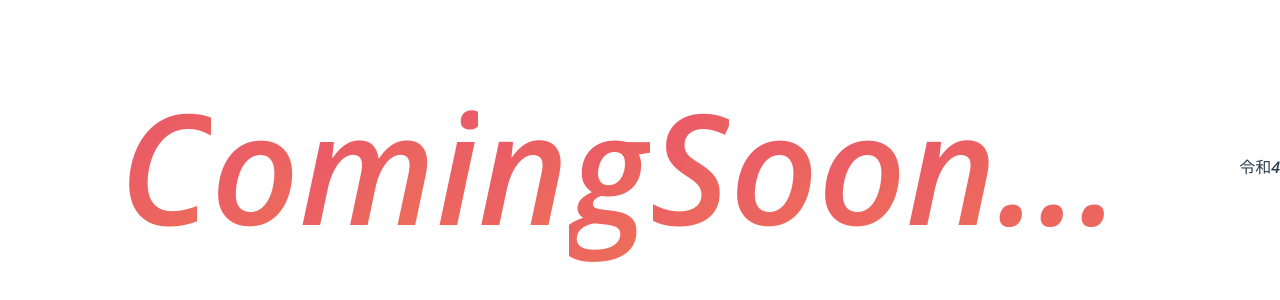
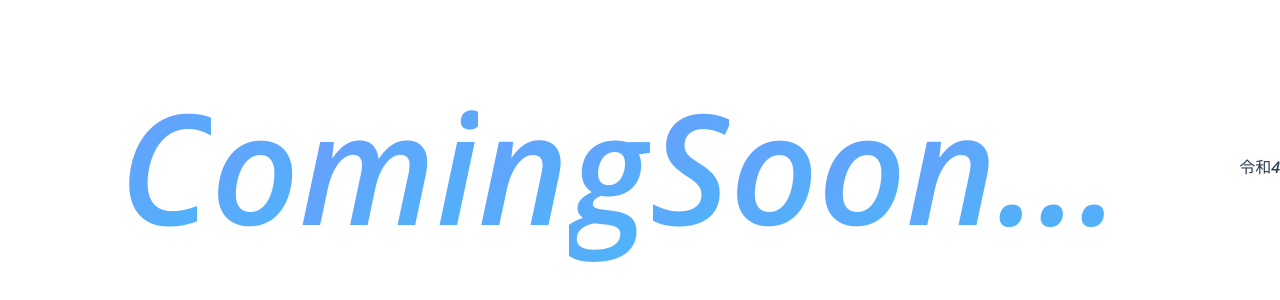
Before and after one commit to shion1305/coming-soon-template, a Vue app: page / in a window 1280 px wide. Shown: the part 234-534 px from the top of the page. Built offline with nearby package versions, Linux system fonts and the light colour scheme.

Commit message:
💄 change gradient

```diff
--- a/src/components/TextBouncing.vue
+++ b/src/components/TextBouncing.vue
@@ -25,9 +25,9 @@ const props = defineProps({
   display: flex;
   font-size: 12vw;
   line-height: 2;
-  animation: bounce 4s ease infinite ,
-  gradient 15s ease infinite;
-  background: linear-gradient(-45deg, #ee7752, #e73c7e, #23a6d5, #23d5ab);
+  animation: bounce 4s ease infinite,
+  gradient 20s ease alternate infinite;
+  background: linear-gradient(-45deg, #3DC2F5, #6E9AFF, #422EE6, #B65EFF, #F757FA);
   -webkit-background-clip: text;
   color: transparent;
   background-size: 400% 400%;
```
